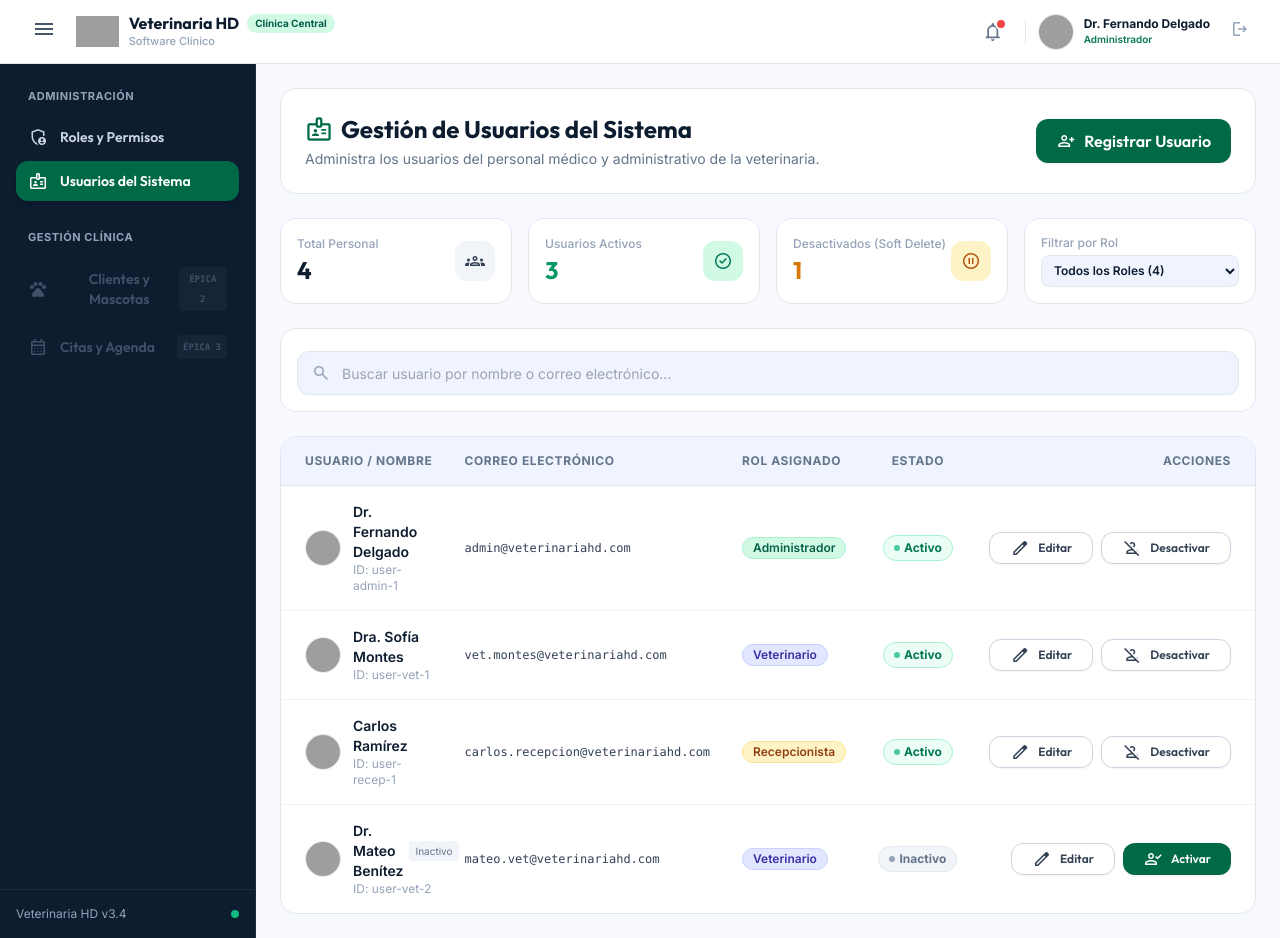
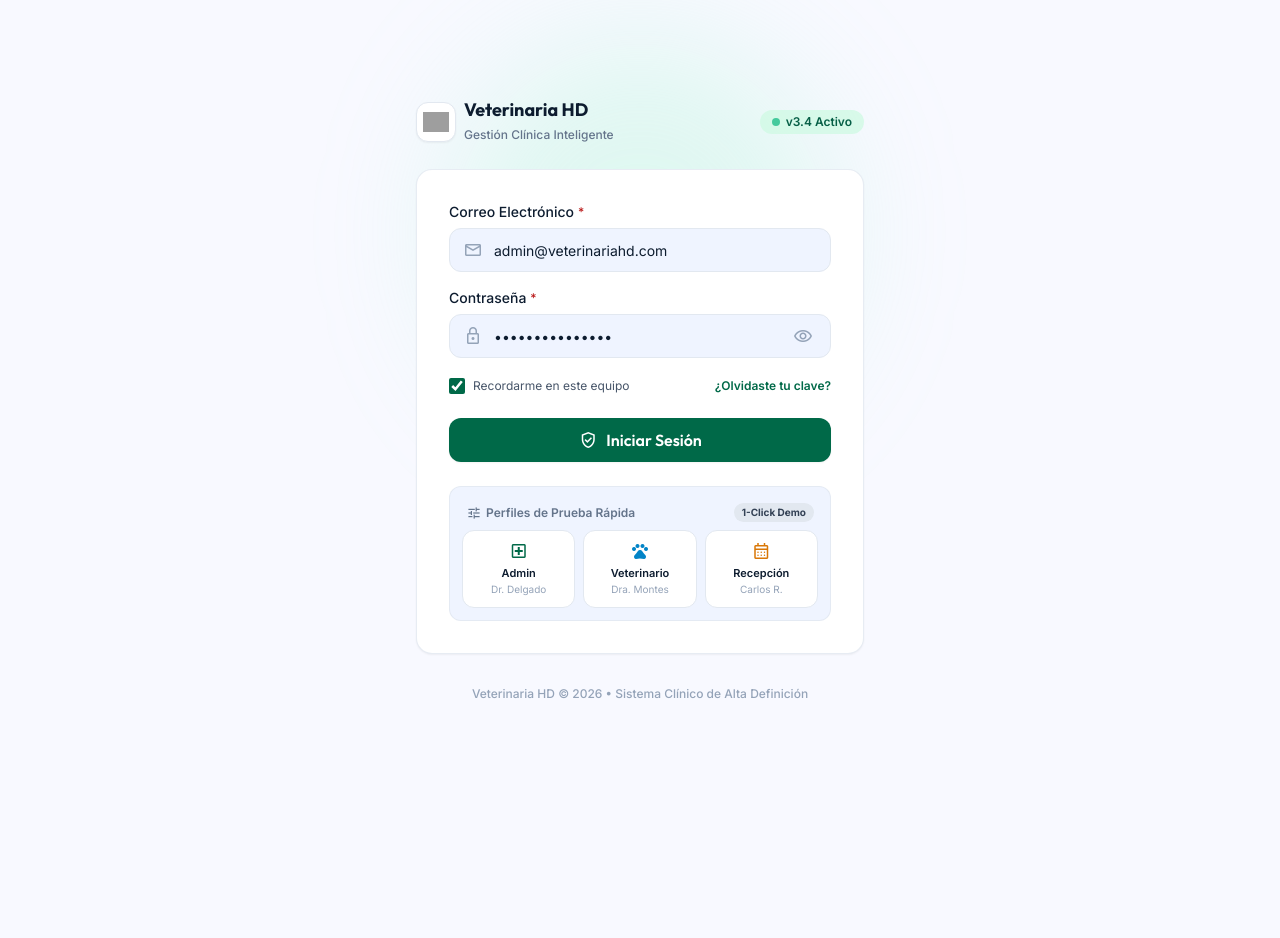
Before and after one commit to Edudev2004/hd-veterinaria-frontend, a React (Vite) app: page / in a window 1280 px wide. After the commit the page ends 800 px from the top, so only its background shows below. Built offline with nearby package versions, Linux system fonts and the light colour scheme; no server answers; grey boxes are pictures that could not be loaded; what @insforge/sdk would draw is missing.

Commit message:
Establecer la pantalla de Login como vista inicial con redirección automática al Dashboard

```diff
--- a/src/App.tsx
+++ b/src/App.tsx
@@ -5,10 +5,11 @@ import { UsersPage } from './features/users/pages/UsersPage';
 import { DashboardLayout } from './layouts/DashboardLayout';
 
 export function App() {
-  const [currentModule, setCurrentModule] = useState<'users' | 'roles' | 'login'>('users');
+  // El flujo por defecto inicia en la pantalla de Login
+  const [currentModule, setCurrentModule] = useState<'login' | 'users' | 'roles'>('login');
 
   if (currentModule === 'login') {
-    return <LoginPage />;
+    return <LoginPage onSuccessLogin={() => setCurrentModule('users')} />;
   }
 
   return (
--- a/src/features/auth/pages/LoginPage.tsx
+++ b/src/features/auth/pages/LoginPage.tsx
@@ -1,12 +1,23 @@
 import React from 'react';
 import { useAuth } from '../hooks/useAuth';
 import { LoginForm } from '../components/LoginForm';
-import { Button } from '../../../components/ui/Button';
 
-export const LoginPage: React.FC = () => {
-  const { isAuthenticated, user, loading, error, isLocked, login, logout } = useAuth();
+interface LoginPageProps {
+  onSuccessLogin?: () => void;
+}
+
+export const LoginPage: React.FC<LoginPageProps> = ({ onSuccessLogin }) => {
+  const { loading, error, isLocked, login } = useAuth();
 
   const logoUrl = 'https://lh3.googleusercontent.com/aida/AEtjO1VCc64tB3YZugjZgTfq2fv9QeeBgaM54ZmDS9fZTaNM2DhxonXTMCZGPoQagZ6JniSuWwSxVB3UkB9oJzGOrXEqY22oT8ViputscjnDKz5WsLSXmy8994Jcke63GDtzdAnPn3sLiXAnJnFZXDapolCp7zQKg3f7-dj7GgaS56jxBgZRmpHO_NwXEVfSk52MYU1seremDCio-bt_aoNsH5mz196dGtAU0ia6aDkBACpl1s51q5_CMgd1c64';
+
+  const handleLogin = async (email: string, pass: string) => {
+    const success = await login(email, pass);
+    if (success && onSuccessLogin) {
+      onSuccessLogin();
+    }
+    return success;
+  };
 
   return (
     <div className="min-h-screen bg-surface flex flex-col items-center justify-center p-4 sm:p-6 relative overflow-hidden">
@@ -33,30 +44,12 @@ export const LoginPage: React.FC = () => {
 
       {/* Main Content Card / Form */}
       <main className="z-10 w-full flex justify-center">
-        {isAuthenticated ? (
-          <div className="bg-white rounded-2xl p-8 shadow-sm border border-slate-200 w-full max-w-md text-center flex flex-col items-center gap-4">
-            <div className="w-16 h-16 rounded-full bg-emerald-100 text-emerald-700 flex items-center justify-center">
-              <span className="material-symbols-outlined text-[36px]">verified_user</span>
-            </div>
-            <div>
-              <h2 className="font-heading text-xl font-bold text-dark-slate">¡Bienvenido de nuevo!</h2>
-              <p className="text-sm text-slate-500 mt-1">{user?.email}</p>
-            </div>
-            <div className="px-4 py-2 rounded-full bg-slate-100 text-slate-700 text-xs font-semibold">
-              Sesión Autenticada con InsForge SDK
-            </div>
-            <Button variant="outline" icon="logout" onClick={logout} className="w-full mt-2">
-              Cerrar Sesión
-            </Button>
-          </div>
-        ) : (
-          <LoginForm
-            onLogin={login}
-            loading={loading}
-            error={error}
-            isLocked={isLocked}
-          />
-        )}
+        <LoginForm
+          onLogin={handleLogin}
+          loading={loading}
+          error={error}
+          isLocked={isLocked}
+        />
       </main>
 
       {/* Footer copyright */}
```
